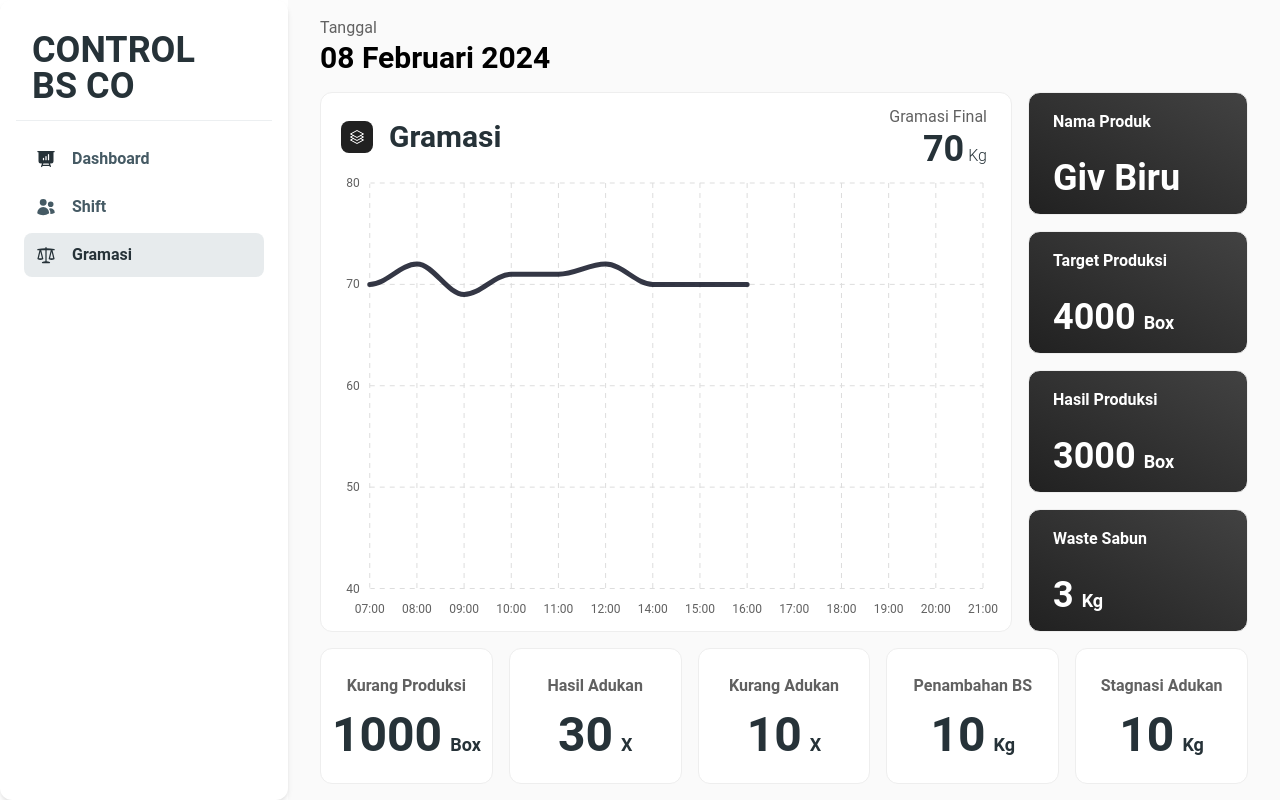
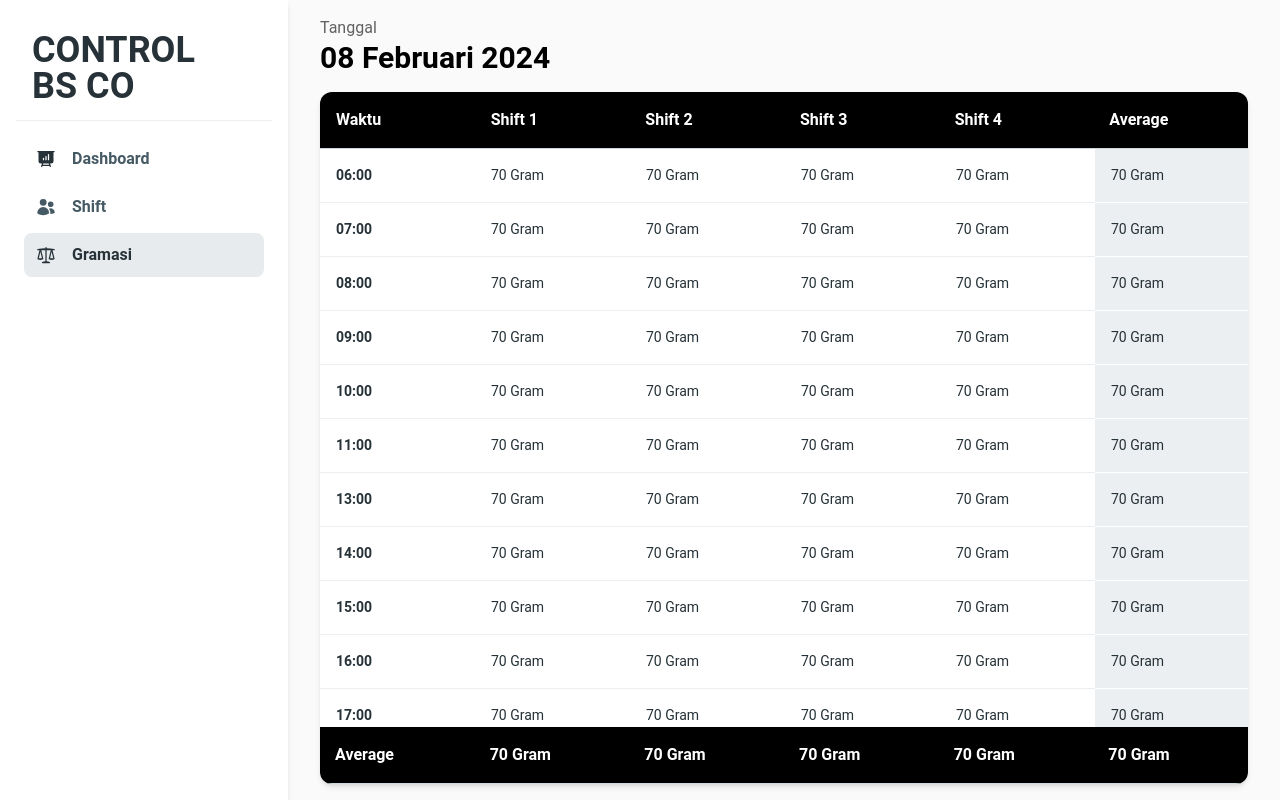
Before and after one commit to dhearizky12/Control-BS, a React (Create React App) app in the folder frontend/: page /grammage in a window 1280 px wide. Built offline with nearby package versions, Linux system fonts and the light colour scheme.

Commit message:
feat(grammage) Implement table view

```diff
--- a/frontend/src/index.css
+++ b/frontend/src/index.css
@@ -3,11 +3,15 @@
 @tailwind utilities;
 
 body {
-    height: 100vh;
-    overflow: hidden;
-    padding: 0;
+  height: 100vh;
+  overflow: hidden;
+  padding: 0;
 }
 
 #root {
-    height: 100%;
+  height: 100%;
 }
+
+.gutter-stable {
+    scrollbar-gutter: stable;
+}
--- a/frontend/src/pages/Grammage.jsx
+++ b/frontend/src/pages/Grammage.jsx
@@ -1,127 +1,167 @@
-import React from "react";
-import { Card, CardBody, Typography } from "@material-tailwind/react";
-import ChartView from "../components/Chart";
+import React, { memo, useEffect, useRef } from "react";
+import { Card, Typography } from "@material-tailwind/react";
 
 function Grammage(props) {
+  const TABLE_HEAD = useRef(["Waktu", "Shift 1", "Shift 2", "Shift 3", "Shift 4", "Average"]);
+  const TABLE_FOOT = useRef(["Average", "70 Gram", "70 Gram", "70 Gram", "70 Gram", "70 Gram"]);
+
+  const TABLE_ROWS = [
+    {
+      dateTime: "06:00",
+      shift1: 70,
+      shift2: 70,
+      shift3: 70,
+      shift4: 70,
+      average: 70,
+    },
+    {
+      dateTime: "07:00",
+      shift1: 70,
+      shift2: 70,
+      shift3: 70,
+      shift4: 70,
+      average: 70,
+    },
+    {
+      dateTime: "08:00",
+      shift1: 70,
+      shift2: 70,
+      shift3: 70,
+      shift4: 70,
+      average: 70,
+    },
+    {
+      dateTime: "09:00",
+      shift1: 70,
+      shift2: 70,
+      shift3: 70,
+      shift4: 70,
+      average: 70,
+    },
+    {
+      dateTime: "10:00",
+      shift1: 70,
+      shift2: 70,
+      shift3: 70,
+      shift4: 70,
+      average: 70,
+    },
+    {
+      dateTime: "11:00",
+      shift1: 70,
+      shift2: 70,
+      shift3: 70,
+      shift4: 70,
+      average: 70,
+    },
+    {
+      dateTime: "13:00",
+      shift1: 70,
+      shift2: 70,
+      shift3: 70,
+      shift4: 70,
+      average: 70,
+    },
+    {
+      dateTime: "14:00",
+      shift1: 70,
+      shift2: 70,
+      shift3: 70,
+      shift4: 70,
+      average: 70,
+    },
+    {
+      dateTime: "15:00",
+      shift1: 70,
+      shift2: 70,
+      shift3: 70,
+      shift4: 70,
+      average: 70,
+    },
+    {
+      dateTime: "16:00",
+      shift1: 70,
+      shift2: 70,
+      shift3: 70,
+      shift4: 70,
+      average: 70,
+    },
+    {
+      dateTime: "17:00",
+      shift1: 70,
+      shift2: 70,
+      shift3: 70,
+      shift4: 70,
+      average: 70,
+    },
+  ];
+
+  useEffect(() => {}, []);
+
   return (
-    <div className="h-full py-4 px-8 flex flex-col gap-4">
-      <div>
+    <div className="h-full flex flex-col">
+      <div className="py-4 px-8">
         <div className="text-gray-700">Tanggal</div>
         <div className="font-bold text-3xl">08 Februari 2024</div>
       </div>
-      <div className="flex-1 w-full grid grid-cols-4 gap-4">
-        <div className="col-span-3">
-          <ChartView />
-        </div>
-        <div className="h-full flex flex-col gap-4">
-          <Card color="gray" variant="gradient" shadow={false} className="border flex-1">
-            <CardBody className="py-4 h-full flex flex-col justify-between">
-              <Typography variant="h6" className="font-bold">
-                Nama Produk
-              </Typography>
-              <div>
-                <Typography className="font-bold flex gap-2 items-end">
-                  <div className="text-4xl">Giv Biru</div>
+      <div className="flex-1 w-full overflow-hidden pb-4 px-8">
+        <Card className="h-full w-full overflow-hidden flex flex-col">
+          <div className="grid grid-cols-6 bg-black border-b border-blue-gray-100 ">
+            {TABLE_HEAD.current.map((head) => (
+              <div key={head} className="p-4">
+                <Typography variant="small" color="white" className="font-bold leading-none text-md">
+                  {head}
                 </Typography>
               </div>
-            </CardBody>
-          </Card>
-          <Card color="gray" variant="gradient" shadow={false} className="border flex-1">
-            <CardBody className="py-4 h-full flex flex-col justify-between">
-              <Typography variant="h6" className="font-bold">
-                Target Produksi
-              </Typography>
+            ))}
+          </div>
+          <div className="overflow-y-auto gutter-stable">
+            {TABLE_ROWS.map(({ dateTime, shift1, shift2, shift3, shift4, average }, index) => {
+              return (
+                <div key={index} className="grid grid-cols-6 [&>div]:p-4 [&>div]:border-b [&>div]:border-blue-gray-50 -mr-[17px]">
                   <div>
-                <Typography className="font-bold flex gap-2 items-end">
-                  <div className="text-4xl">4000</div>
-                  <div className="text-lg">Box</div>
+                    <Typography variant="small" color="blue-gray" className="font-bold">
+                      {dateTime}
                     </Typography>
                   </div>
-            </CardBody>
-          </Card>
-          <Card color="gray" variant="gradient" shadow={false} className="border flex-1">
-            <CardBody className="py-4 h-full flex flex-col justify-between">
-              <Typography variant="h6" className="font-bold">
-                Hasil Produksi
-              </Typography>
                   <div>
-                <Typography className="font-bold flex gap-2 items-end">
-                  <div className="text-4xl">3000</div>
-                  <div className="text-lg">Box</div>
+                    <Typography variant="small" color="blue-gray" className="font-normal">
+                      {shift1} Gram
                     </Typography>
                   </div>
-            </CardBody>
-          </Card>
-          <Card color="gray" variant="gradient" shadow={false} className="border flex-1">
-            <CardBody className="py-4 h-full flex flex-col justify-between">
-              <Typography variant="h6" className="font-bold">
-                Waste Sabun
-              </Typography>
                   <div>
-                <Typography className="font-bold flex gap-2 items-end">
-                  <div className="text-4xl">3</div>
-                  <div className="text-lg">Kg</div>
+                    <Typography variant="small" color="blue-gray" className="font-normal">
+                      {shift2} Gram
                     </Typography>
                   </div>
-            </CardBody>
-          </Card>
+                  <div>
+                    <Typography variant="small" color="blue-gray" className="font-normal">
+                      {shift3} Gram
+                    </Typography>
+                  </div>
+                  <div>
+                    <Typography variant="small" color="blue-gray" className="font-normal">
+                      {shift4} Gram
+                    </Typography>
+                  </div>
+                  <div className="p-4 border-b !border-white bg-blue-gray-50">
+                    <Typography variant="small" color="blue-gray" className="font-normal">
+                      {average} Gram
+                    </Typography>
                   </div>
                 </div>
-      <div className="grid grid-cols-5 gap-4">
-        <Card shadow={false} className="border flex-1">
-          <CardBody className="h-full text-center">
-            <Typography variant="h6" className="font-bold">
-              Kurang Produksi
+              );
+            })}
+          </div>
+          <div className="grid grid-cols-6">
+            {TABLE_FOOT.current.map((foot, index) => (
+              <div key={index + "-foot"} className="border-b border-blue-gray-100 bg-black py-4 pr-4 pl-[15px]">
+                <Typography variant="small" color="white" className="font-bold leading-none text-md">
+                  {foot}
                 </Typography>
-            <Typography color="blue-gray" className="font-bold flex gap-2 items-end justify-center mt-3">
-              <div className="text-5xl">1000</div>
-              <div className="text-lg">Box</div>
-            </Typography>
-          </CardBody>
-        </Card>
-        <Card shadow={false} className="border flex-1">
-          <CardBody className="h-full text-center">
-            <Typography variant="h6" className="font-bold">
-              Hasil Adukan
-            </Typography>
-            <Typography color="blue-gray" className="font-bold flex gap-2 items-end justify-center mt-3">
-              <div className="text-5xl">30</div>
-              <div className="text-lg">X</div>
-            </Typography>
-          </CardBody>
-        </Card>
-        <Card shadow={false} className="border flex-1">
-          <CardBody className="h-full text-center">
-            <Typography variant="h6" className="font-bold">
-              Kurang Adukan
-            </Typography>
-            <Typography color="blue-gray" className="font-bold flex gap-2 items-end justify-center mt-3">
-              <div className="text-5xl">10</div>
-              <div className="text-lg">X</div>
-            </Typography>
-          </CardBody>
-        </Card>
-        <Card shadow={false} className="border flex-1">
-          <CardBody className="h-full text-center">
-            <Typography variant="h6" className="font-bold">
-              Penambahan BS
-            </Typography>
-            <Typography color="blue-gray" className="font-bold flex gap-2 items-end justify-center mt-3">
-              <div className="text-5xl">10</div>
-              <div className="text-lg">Kg</div>
-            </Typography>
-          </CardBody>
-        </Card>
-        <Card shadow={false} className="border flex-1">
-          <CardBody className="h-full text-center">
-            <Typography variant="h6" className="font-bold">
-              Stagnasi Adukan
-            </Typography>
-            <Typography color="blue-gray" className="font-bold flex gap-2 items-end justify-center mt-3">
-              <div className="text-5xl">10</div>
-              <div className="text-lg">Kg</div>
-            </Typography>
-          </CardBody>
+              </div>
+            ))}
+          </div>
         </Card>
       </div>
     </div>
@@ -130,4 +170,4 @@ function Grammage(props) {
 
 Grammage.propTypes = {};
 
-export default Grammage;
+export default memo(Grammage);
--- a/frontend/src/pages/Main.jsx
+++ b/frontend/src/pages/Main.jsx
@@ -6,7 +6,7 @@ import { PresentationChartBarIcon, ScaleIcon, UsersIcon } from "@heroicons/react
 function Main() {
   return (
     <div className="flex h-full">
-      <Card className="h-full w-full max-w-[18rem] p-4">
+      <Card className="h-full w-full max-w-[18rem] p-4 rounded-none">
         <div className="px-4 pt-4 pb-2">
           <Typography color="blue-gray" variant="h2" className="font-bold leading-[1]">
             <div>CONTROL</div>
@@ -15,7 +15,7 @@ function Main() {
         </div>
         <hr className="my-2 border-blue-gray-50" />
         <List className="">
-          <NavLink to="/" className={({ isActive }) => (isActive && "[&>div]:bg-blue-gray-100/50 [&>div]:text-blue-gray-900 ")}>
+          <NavLink to="/" className={({ isActive }) => (isActive ? "[&>div]:bg-blue-gray-100/50 [&>div]:text-blue-gray-900 " : "")}>
             <ListItem className="font-bold">
               <ListItemPrefix>
                 <PresentationChartBarIcon className="h-5 w-5 !text-blue-gray-900" />
@@ -23,7 +23,7 @@ function Main() {
               Dashboard
             </ListItem>
           </NavLink>
-          <NavLink to="/shift" className={({ isActive }) => (isActive && "[&>div]:bg-blue-gray-100/50 [&>div]:text-blue-gray-900 ")}>
+          <NavLink to="/shift" className={({ isActive }) => (isActive ? "[&>div]:bg-blue-gray-100/50 [&>div]:text-blue-gray-900 " : "")}>
             <ListItem className="font-bold">
               <ListItemPrefix>
                 <UsersIcon className="h-5 w-5" />
@@ -31,7 +31,7 @@ function Main() {
               Shift
             </ListItem>
           </NavLink>
-          <NavLink to="/grammage" className={({ isActive }) => (isActive && "[&>div]:bg-blue-gray-100/50 [&>div]:text-blue-gray-900 ")}>
+          <NavLink to="/grammage" className={({ isActive }) => (isActive ? "[&>div]:bg-blue-gray-100/50 [&>div]:text-blue-gray-900 " : "")}>
             <ListItem className="font-bold">
               <ListItemPrefix>
                 <ScaleIcon className="h-5 w-5" />
```
Lines whose indentation alone changed are shown as unchanged.
